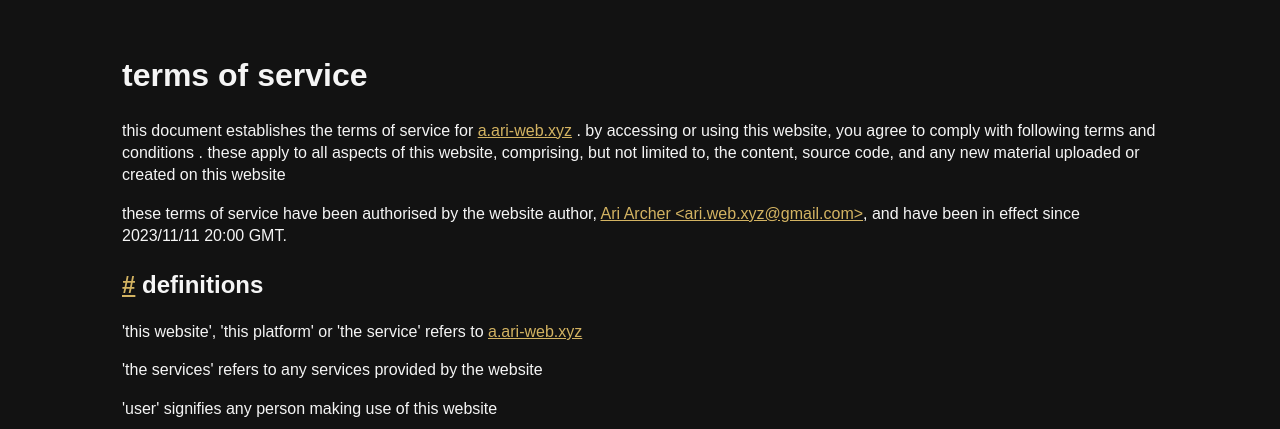
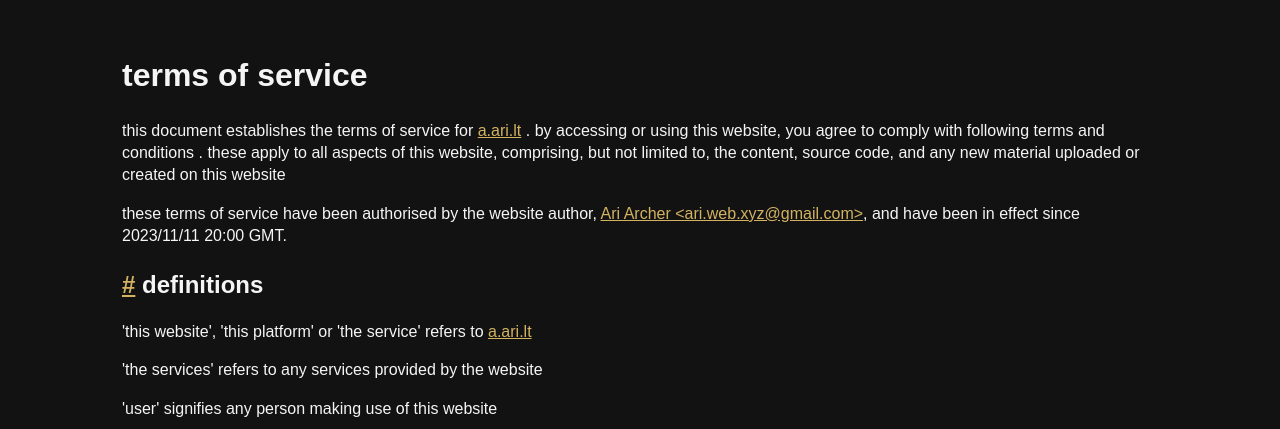
Before and after one commit to ari-lt/us.ari.lt, a Python web app: template src/a/templates/tos.j2 in a window 1280 px wide. Shown: the top 429 px of the page. Run offline with Jinja, Linux system fonts and the light colour scheme; the template is opened without the code that fills it, so the values that code supplies are empty.

Commit message:
replace ari-web.xyz with ari.lt
Signed-off-by: Ari Archer <ari.web.xyz@gmail.com>

```diff
--- a/src/a/__init__.py
+++ b/src/a/__init__.py
@@ -1,6 +1,6 @@
 #!/usr/bin/env python3
 # -*- coding: utf-8 -*-
-"""a.ari-web.xyz"""
+"""a.ari.lt"""
 
 import os
 import secrets
--- a/src/a/templates/tos.j2
+++ b/src/a/templates/tos.j2
@@ -9,7 +9,7 @@
 
 <p>
     this document establishes the terms of service for
-    <a href="/">a.ari-web.xyz</a> . by accessing or using this website,
+    <a href="/">a.ari.lt</a> . by accessing or using this website,
     you agree to comply with following terms and conditions .
     these apply to all aspects of this website, comprising, but not limited to,
     the content, source code, and any new material uploaded or created on this
@@ -24,7 +24,7 @@
 
 <h2 id="definitions"><a href="#definitions">#</a> definitions</h2>
 
-<p>'this website', 'this platform' or 'the service' refers to <a href="/">a.ari-web.xyz</a></p>
+<p>'this website', 'this platform' or 'the service' refers to <a href="/">a.ari.lt</a></p>
 
 <p>'the services' refers to any services provided by the website</p>
 
@@ -201,7 +201,7 @@
 <h2 id="guarantee"><a href="#guarantee">#</a> guarantee</h2>
 
 <p>
-    the use of <a href="/">a.ari-web.xyz</a> is at your sole risk .
+    the use of <a href="/">a.ari.lt</a> is at your sole risk .
     the website author makes no warranties or guarantees about the safety, reliability,
     availability, and performance of the website . as a user, you agree to assume all risk
     for any damages that may result from your use of the website, including data loss or exposure
@@ -210,7 +210,7 @@
 <h2 id="minors"><a href="#minors">#</a> minors</h2>
 
 <p>
-    this website is open to users of all ages . please note that <a href="/">a.ari-web.xyz</a> does not collect
+    this website is open to users of all ages . please note that <a href="/">a.ari.lt</a> does not collect
     any personally identifiable data, and the only cookie it stores is an authentication and
     session storage cookie
 </p>
--- a/src/main.py
+++ b/src/main.py
@@ -1,6 +1,6 @@
 #!/usr/bin/env python3
 # -*- coding: utf-8 -*-
-"""a.ari-web.xyz"""
+"""a.ari.lt"""
 
 import os
 import sys
```
Also changed, not shown: 1 other file.
